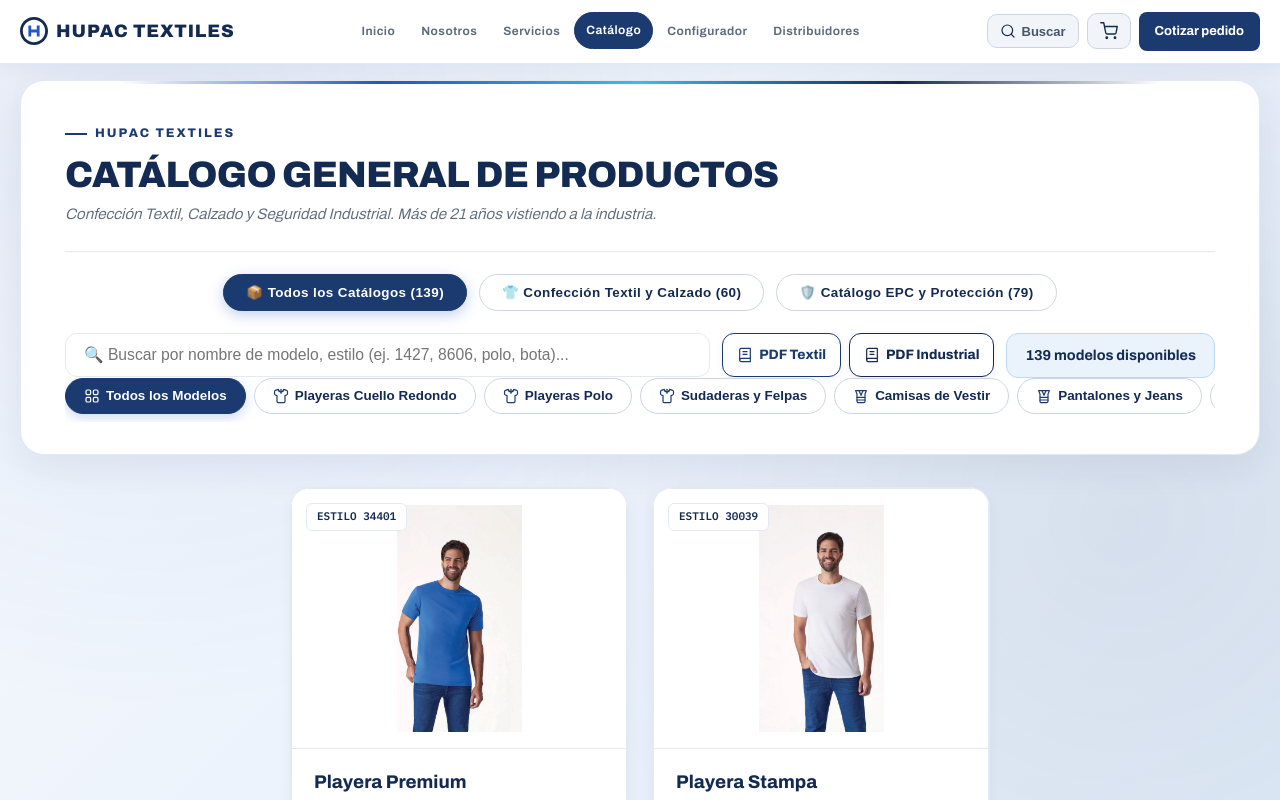
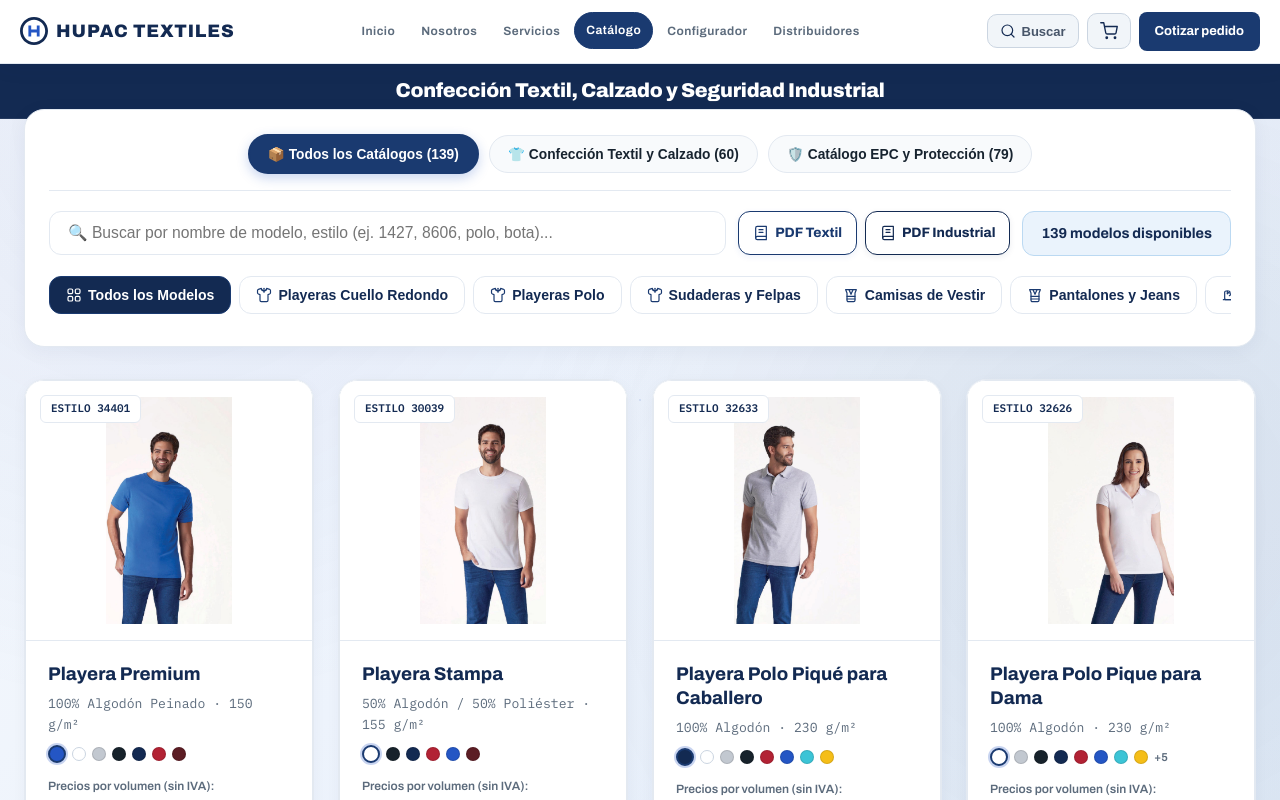
Before and after one commit to danieltrejomx/hupac-textiles-web, a Next.js app: page /catalogo in a window 1280 px wide. Shown: the top 800 px of the page. Built offline with nearby package versions, Linux system fonts and the light colour scheme.

Commit message:
revert: restaurar catalogo, distribuidores y configurador al diseño previo y mantener encabezado centrado en servicios

```diff
--- a/app/catalogo/page.tsx
+++ b/app/catalogo/page.tsx
@@ -327,91 +327,63 @@ function CatalogoContent() {
   return (
     <>
       <Navbar />
-      <main style={{ backgroundColor: 'transparent', minHeight: '85vh', position: 'relative' }}>
-        <div style={{
-          position: 'relative',
-          zIndex: 1,
-          maxWidth: '1280px',
-          margin: '0 auto',
-          padding: '16px 20px 48px 20px',
-          display: 'flex',
-          flexDirection: 'column',
-          alignItems: 'center'
+      <main style={{ backgroundColor: 'transparent', minHeight: '85vh', paddingBottom: '80px' }}>
+        {/* Header Compacto Centrado */}
+        <section style={{
+          background: 'var(--marino)',
+          color: '#ffffff',
+          padding: '16px 24px',
+          borderBottom: '1px solid rgba(255, 255, 255, 0.08)',
+          textAlign: 'center'
         }}>
+          <div style={{
+            maxWidth: '1320px',
+            margin: '0 auto',
+            display: 'flex',
+            alignItems: 'center',
+            justifyContent: 'center',
+            textAlign: 'center'
+          }}>
+            <h1 style={{
+              fontSize: '1.25rem',
+              fontWeight: 850,
+              margin: 0,
+              color: '#ffffff',
+              textAlign: 'center'
+            }}>
+              {catalogoActivo === 'epc'
+                ? '🛡️ Catálogo EPC y Equipo de Protección Industrial'
+                : catalogoActivo === 'textil'
+                ? '👕 Catálogo de Confección Textil y Calzado'
+                : 'Confección Textil, Calzado y Seguridad Industrial'}
+            </h1>
+          </div>
+        </section>
 
-          {/* ================= TARJETA PRINCIPAL: CABECERA Y FILTROS ================= */}
+        <div style={{ maxWidth: '1280px', margin: '-10px auto 0 auto', padding: '0 24px' }}>
+
+          {/* Barra de Filtros y Búsqueda */}
           <div style={{
             backgroundColor: '#ffffff',
+            borderRadius: '20px',
+            padding: '24px',
+            boxShadow: '0 4px 20px rgba(19, 42, 82, 0.05)',
             border: '1px solid var(--linea)',
-            borderRadius: '24px',
-            padding: '36px 44px 32px 44px',
-            width: '100%',
-            position: 'relative',
-            boxShadow: '0 12px 36px rgba(19, 42, 82, 0.07)',
-            marginBottom: '32px'
+            marginBottom: '32px',
+            display: 'flex',
+            flexDirection: 'column',
+            gap: '20px'
           }}>
-            {/* Línea superior con gradiente de luz institucional */}
-            <div style={{
-              position: 'absolute',
-              top: 0,
-              left: '8%',
-              right: '8%',
-              height: '3px',
-              background: 'linear-gradient(90deg, transparent, #2456C4, #38bdf8, #132A52, transparent)'
-            }} />
 
-            {/* Tag Superior */}
-            <div style={{
-              display: 'inline-flex',
-              alignItems: 'center',
-              gap: '8px',
-              color: 'var(--rey)',
-              fontSize: '0.78rem',
-              fontWeight: 800,
-              letterSpacing: '0.16em',
-              textTransform: 'uppercase',
-              marginBottom: '10px'
-            }}>
-              <span style={{ width: '22px', height: '2px', backgroundColor: 'var(--rey)', display: 'inline-block' }} />
-              HUPAC TEXTILES
-            </div>
-
-            {/* Título Principal */}
-            <h1 style={{
-              fontSize: '2.3rem',
-              fontWeight: 850,
-              color: 'var(--marino)',
-              letterSpacing: '-0.02em',
-              margin: '0 0 6px 0',
-              lineHeight: 1.15
-            }}>
-              {catalogoActivo === 'epc'
-                ? 'CATÁLOGO DE EQUIPO DE PROTECCIÓN INDUSTRIAL'
-                : catalogoActivo === 'textil'
-                ? 'CATÁLOGO DE CONFECCIÓN TEXTIL Y CALZADO'
-                : 'CATÁLOGO GENERAL DE PRODUCTOS'}
-            </h1>
-
-            {/* Subtítulo */}
-            <p style={{
-              fontSize: '0.95rem',
-              fontStyle: 'italic',
-              color: 'var(--texto-2)',
-              margin: '0 0 24px 0'
-            }}>
-              Confección Textil, Calzado y Seguridad Industrial. Más de 21 años vistiendo a la industria.
-            </p>
-
-            {/* Selector de Catálogo Principal (Botones de Cápsula) */}
+            {/* Selector de Catálogo Principal */}
             <div style={{
               display: 'flex',
               alignItems: 'center',
               justifyContent: 'center',
-              gap: '12px',
+              gap: '10px',
               flexWrap: 'wrap',
-              borderTop: '1px solid var(--linea)',
-              paddingTop: '22px',
-              paddingBottom: '22px'
+              paddingBottom: '16px',
+              borderBottom: '1px solid var(--linea)'
             }}>
               <button
                 type="button"
@@ -423,17 +395,16 @@ function CatalogoContent() {
                   display: 'inline-flex',
                   alignItems: 'center',
                   gap: '8px',
-                  padding: '10px 22px',
-                  borderRadius: '100px',
-                  border: catalogoActivo === 'todos' ? '1.5px solid var(--rey)' : '1.5px solid #cbd5e1',
-                  backgroundColor: catalogoActivo === 'todos' ? 'var(--rey)' : '#ffffff',
-                  color: catalogoActivo === 'todos' ? '#ffffff' : 'var(--marino)',
-                  fontWeight: catalogoActivo === 'todos' ? 850 : 750,
-                  fontSize: '0.84rem',
-                  letterSpacing: '0.03em',
+                  padding: '10px 18px',
+                  borderRadius: '999px',
+                  border: catalogoActivo === 'todos' ? '2px solid var(--rey)' : '1px solid var(--linea)',
+                  backgroundColor: catalogoActivo === 'todos' ? 'var(--rey)' : '#f8fafc',
+                  color: catalogoActivo === 'todos' ? '#ffffff' : 'var(--texto)',
+                  fontWeight: 800,
+                  fontSize: '0.86rem',
                   cursor: 'pointer',
-                  transition: 'all 0.2s ease',
-                  boxShadow: catalogoActivo === 'todos' ? '0 4px 14px rgba(36, 86, 196, 0.28)' : 'none'
+                  transition: 'all 0.15s ease',
+                  boxShadow: catalogoActivo === 'todos' ? '0 4px 12px rgba(36, 86, 196, 0.25)' : 'none'
                 }}
               >
                 <span>📦 Todos los Catálogos ({PRODUCTS.length})</span>
@@ -451,17 +422,16 @@ function CatalogoContent() {
                   display: 'inline-flex',
                   alignItems: 'center',
                   gap: '8px',
-                  padding: '10px 22px',
-                  borderRadius: '100px',
-                  border: catalogoActivo === 'textil' ? '1.5px solid var(--rey)' : '1.5px solid #cbd5e1',
-                  backgroundColor: catalogoActivo === 'textil' ? 'var(--rey)' : '#ffffff',
-                  color: catalogoActivo === 'textil' ? '#ffffff' : 'var(--marino)',
-                  fontWeight: catalogoActivo === 'textil' ? 850 : 750,
-                  fontSize: '0.84rem',
-                  letterSpacing: '0.03em',
+                  padding: '10px 18px',
+                  borderRadius: '999px',
+                  border: catalogoActivo === 'textil' ? '2px solid var(--rey)' : '1px solid var(--linea)',
+                  backgroundColor: catalogoActivo === 'textil' ? 'var(--rey)' : '#f8fafc',
+                  color: catalogoActivo === 'textil' ? '#ffffff' : 'var(--texto)',
+                  fontWeight: 800,
+                  fontSize: '0.86rem',
                   cursor: 'pointer',
-                  transition: 'all 0.2s ease',
-                  boxShadow: catalogoActivo === 'textil' ? '0 4px 14px rgba(36, 86, 196, 0.28)' : 'none'
+                  transition: 'all 0.15s ease',
+                  boxShadow: catalogoActivo === 'textil' ? '0 4px 12px rgba(36, 86, 196, 0.25)' : 'none'
                 }}
               >
                 <span>👕 Confección Textil y Calzado ({PRODUCTS.filter(isTextilProduct).length})</span>
@@ -479,17 +449,16 @@ function CatalogoContent() {
                   display: 'inline-flex',
                   alignItems: 'center',
                   gap: '8px',
-                  padding: '10px 22px',
-                  borderRadius: '100px',
-                  border: catalogoActivo === 'epc' ? '1.5px solid var(--rey)' : '1.5px solid #cbd5e1',
-                  backgroundColor: catalogoActivo === 'epc' ? 'var(--rey)' : '#ffffff',
-                  color: catalogoActivo === 'epc' ? '#ffffff' : 'var(--marino)',
-                  fontWeight: catalogoActivo === 'epc' ? 850 : 750,
-                  fontSize: '0.84rem',
-                  letterSpacing: '0.03em',
+                  padding: '10px 18px',
+                  borderRadius: '999px',
+                  border: catalogoActivo === 'epc' ? '2px solid var(--marino)' : '1px solid var(--linea)',
+                  backgroundColor: catalogoActivo === 'epc' ? 'var(--marino)' : '#f8fafc',
+                  color: catalogoActivo === 'epc' ? '#ffffff' : 'var(--texto)',
+                  fontWeight: 800,
+                  fontSize: '0.86rem',
                   cursor: 'pointer',
-                  transition: 'all 0.2s ease',
-                  boxShadow: catalogoActivo === 'epc' ? '0 4px 14px rgba(36, 86, 196, 0.28)' : 'none'
+                  transition: 'all 0.15s ease',
+                  boxShadow: catalogoActivo === 'epc' ? '0 4px 12px rgba(19, 42, 82, 0.25)' : 'none'
                 }}
               >
                 <span>🛡️ Catálogo EPC y Protección ({PRODUCTS.filter(isEpcProduct).length})</span>
@@ -619,17 +588,16 @@ function CatalogoContent() {
                   display: 'inline-flex',
                   alignItems: 'center',
                   gap: '6px',
-                  padding: '9px 18px',
-                  borderRadius: '100px',
-                  border: categoriaActiva === 'todos' ? '1.5px solid var(--rey)' : '1.5px solid #cbd5e1',
-                  backgroundColor: categoriaActiva === 'todos' ? 'var(--rey)' : '#ffffff',
+                  padding: '10px 16px',
+                  borderRadius: '12px',
+                  border: categoriaActiva === 'todos' ? '1.5px solid var(--rey)' : '1px solid var(--linea)',
+                  backgroundColor: categoriaActiva === 'todos' ? 'var(--marino)' : '#ffffff',
                   color: categoriaActiva === 'todos' ? '#ffffff' : 'var(--marino)',
-                  fontSize: '0.84rem',
-                  fontWeight: categoriaActiva === 'todos' ? 800 : 700,
+                  fontSize: '0.88rem',
+                  fontWeight: categoriaActiva === 'todos' ? 750 : 600,
                   cursor: 'pointer',
                   whiteSpace: 'nowrap',
-                  transition: 'all 0.15s ease',
-                  boxShadow: categoriaActiva === 'todos' ? '0 4px 12px rgba(36, 86, 196, 0.22)' : 'none'
+                  transition: 'all 0.15s ease'
                 }}
               >
                 <IconTodos size={16} color={categoriaActiva === 'todos' ? '#ffffff' : 'var(--rey)'} />
@@ -649,17 +617,16 @@ function CatalogoContent() {
                       display: 'inline-flex',
                       alignItems: 'center',
                       gap: '6px',
-                      padding: '9px 18px',
-                      borderRadius: '100px',
-                      border: isActive ? '1.5px solid var(--rey)' : '1.5px solid #cbd5e1',
-                      backgroundColor: isActive ? 'var(--rey)' : '#ffffff',
+                      padding: '10px 16px',
+                      borderRadius: '12px',
+                      border: isActive ? '1.5px solid var(--rey)' : '1px solid var(--linea)',
+                      backgroundColor: isActive ? 'var(--marino)' : '#ffffff',
                       color: isActive ? '#ffffff' : 'var(--marino)',
-                      fontSize: '0.84rem',
-                      fontWeight: isActive ? 800 : 700,
+                      fontSize: '0.88rem',
+                      fontWeight: isActive ? 750 : 600,
                       cursor: 'pointer',
                       whiteSpace: 'nowrap',
-                      transition: 'all 0.15s ease',
-                      boxShadow: isActive ? '0 4px 12px rgba(36, 86, 196, 0.22)' : 'none'
+                      transition: 'all 0.15s ease'
                     }}>
                       <IconComp size={16} color={isActive ? '#ffffff' : 'var(--rey)'} />
                       <span>{cat.label}</span>
--- a/app/globals.css
+++ b/app/globals.css
@@ -261,16 +261,16 @@ h2{font-weight:800;font-stretch:108%;font-size:clamp(28px,3.2vw,40px);line-heigh
 /* ---------- CONFIGURADOR ---------- */
 .config-wrap{background:transparent}
 .config{max-width:1320px;margin:0 auto;padding:clamp(12px, 2vh, 24px) 24px clamp(32px, 4vh, 64px) 24px;display:grid;grid-template-columns:1fr 1fr;gap:40px;align-items:start}
-.visor{background:#fff;border:1px solid var(--linea);border-radius:24px;padding:26px;box-shadow:0 12px 32px rgba(19, 42, 82, 0.06);position:sticky;top:100px}
+.visor{background:#fff;border:1px solid var(--linea);border-radius:16px;padding:30px;box-shadow:var(--sombra);position:sticky;top:100px}
 .visor-head{display:flex;justify-content:space-between;align-items:center;font-family:var(--mono);font-size:12px;color:var(--texto-2);border-bottom:1px solid var(--linea);padding-bottom:14px;margin-bottom:10px}
 .visor-head b{color:var(--rey);font-weight:600}
 .visor canvas{width:100%;height:auto}
 .panel{display:flex;flex-direction:column;gap:26px}
 .grupo label.tit{display:block;font-weight:750;font-size:15px;color:var(--marino);margin-bottom:12px}
 .opciones{display:flex;gap:10px;flex-wrap:wrap}
-.op{font-family:var(--sans);font-size:14px;font-weight:600;color:var(--texto-2);background:#fff;border:1.5px solid var(--linea);border-radius:100px;padding:11px 20px;cursor:pointer;transition:all .15s}
+.op{font-family:var(--sans);font-size:14px;font-weight:600;color:var(--texto-2);background:#fff;border:1.5px solid var(--linea);border-radius:10px;padding:11px 18px;cursor:pointer;transition:all .15s}
 .op:hover{border-color:var(--rey);color:var(--rey)}
-.op.on{background:var(--rey);border-color:var(--rey);color:#fff;box-shadow:0 4px 12px rgba(36,86,196,0.2)}
+.op.on{background:var(--rey);border-color:var(--rey);color:#fff}
 .swatches{display:flex;gap:12px;flex-wrap:wrap}
 .sw{width:38px;height:38px;border-radius:50%;border:2px solid var(--linea);cursor:pointer;position:relative;transition:transform .15s}
 .sw:hover{transform:scale(1.08)}
```
Also changed, not shown: app/configurador/page.tsx (+22 -67 lines), app/distribuidores/page.tsx (+40 -72 lines), app/servicios/page.tsx (+4 -18 lines), components/Configurator.tsx (+13 -31 lines).
